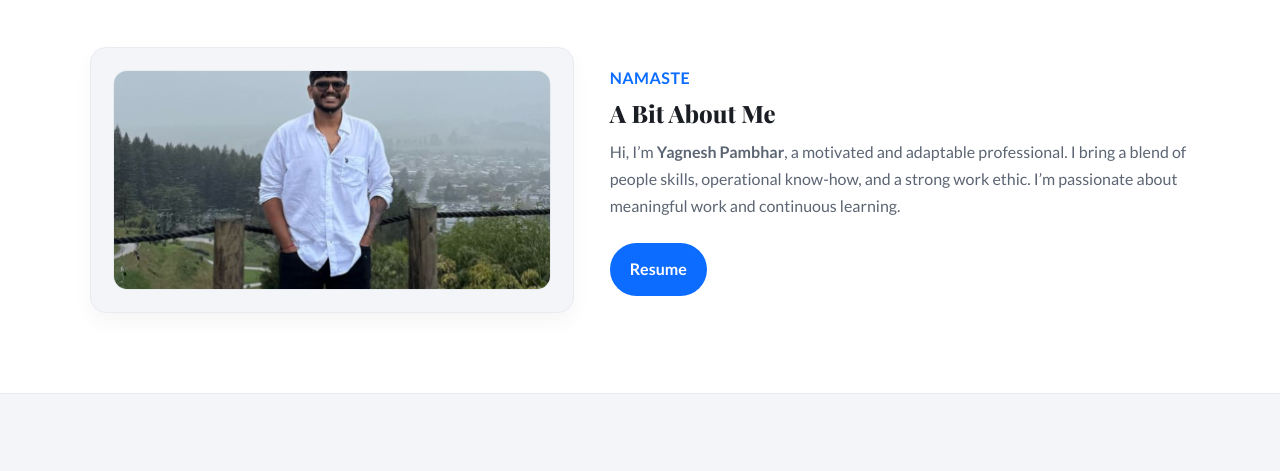
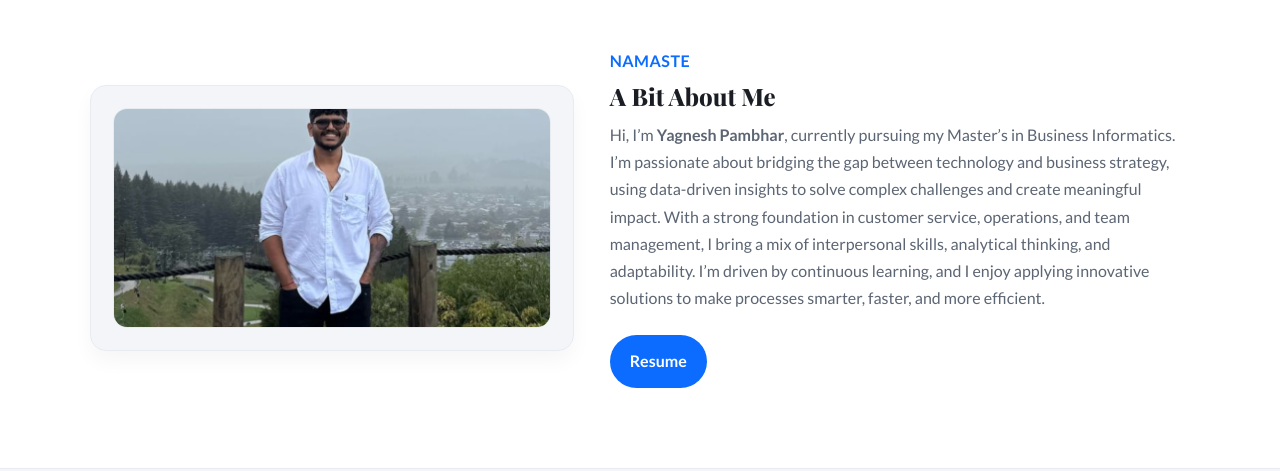
Before and after one commit to YagneshP1711/YagneshP1711, a plain HTML site: page index.html in a window 1280 px wide. Shown: the part 800-1271 px from the top of the page. Drawn offline with nearby package versions, Linux system fonts and the light colour scheme.

Commit message:
Update index.html

```diff
--- a/index.html
+++ b/index.html
@@ -110,7 +110,7 @@
       <div>
         <div class="hello">Namaste</div>
         <h2>A Bit About Me</h2>
-        <p class="lead">Hi, I’m <strong>Yagnesh Pambhar</strong>, a motivated and adaptable professional. I bring a blend of people skills, operational know-how, and a strong work ethic. I’m passionate about meaningful work and continuous learning.</p>
+        <p class="lead">Hi, I’m <strong>Yagnesh Pambhar</strong>, currently pursuing my Master’s in Business Informatics. I’m passionate about bridging the gap between technology and business strategy, using data-driven insights to solve complex challenges and create meaningful impact. With a strong foundation in customer service, operations, and team management, I bring a mix of interpersonal skills, analytical thinking, and adaptability. I’m driven by continuous learning, and I enjoy applying innovative solutions to make processes smarter, faster, and more efficient.</p>
         <div class="actions">
           <a class="btn-solid" href="./Yagnesh_Pambhar_Resume.pdf" target="_blank" rel="noopener">Resume</a>
           <a class="btn-outline" href="#projects">See Projects</a>
```
